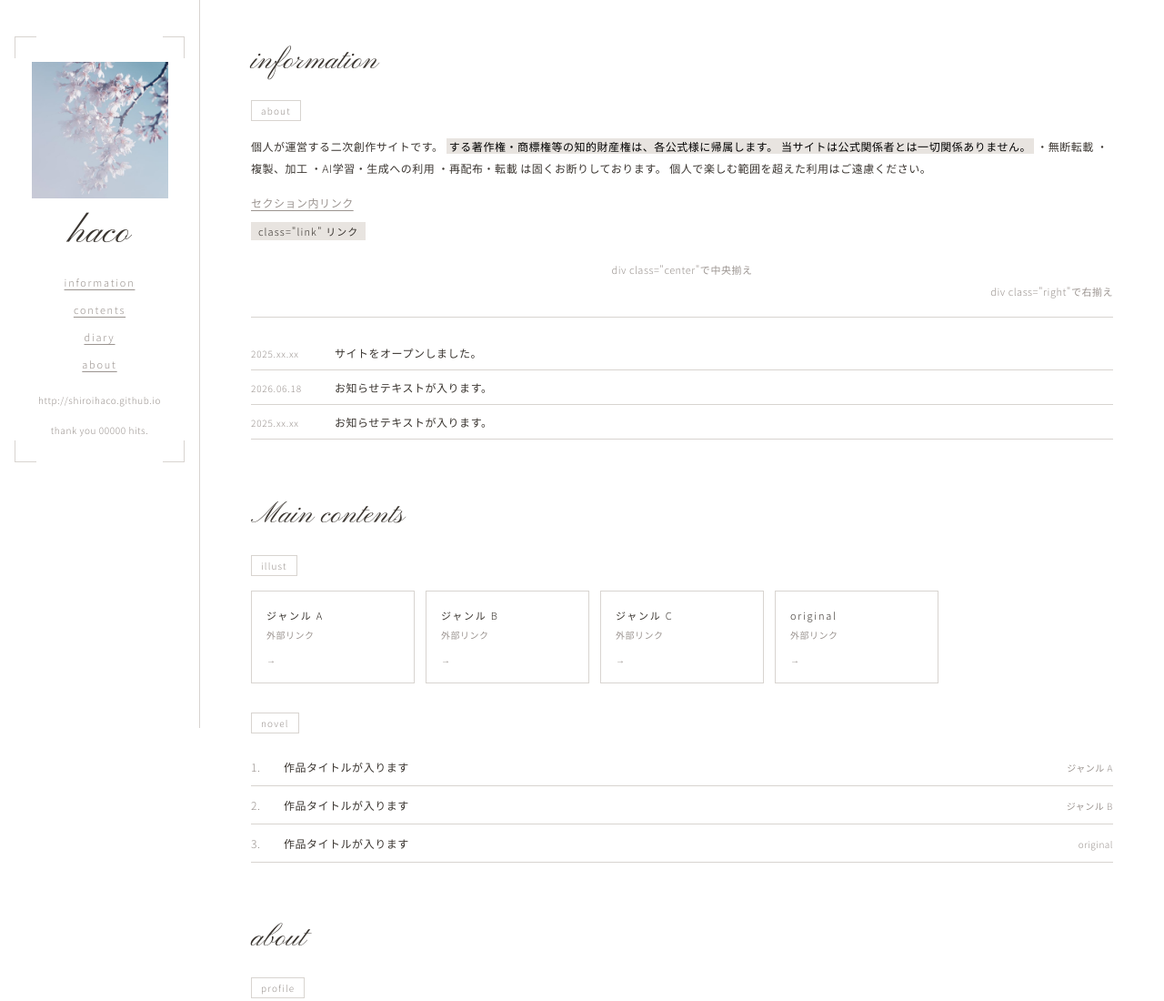
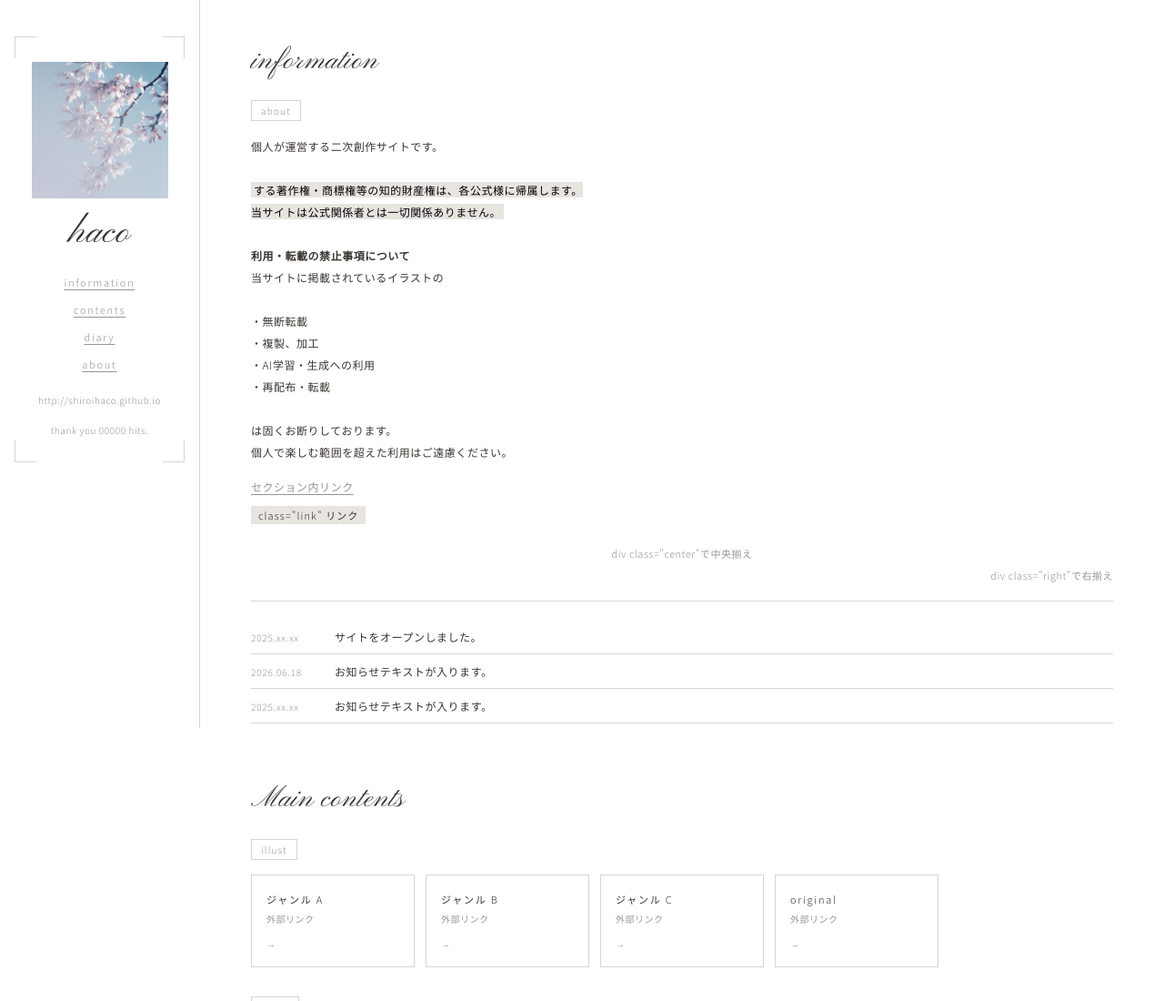
Before and after one commit to shiroihaco/shiroihaco.github.io, a plain HTML site: page index.html in a window 1280 px wide. Shown: the top 1100 px of the page at 91% size. Drawn offline with Linux system fonts and the light colour scheme.

Commit message:
Update index.html

```diff
--- a/index.html
+++ b/index.html
@@ -344,22 +344,22 @@
 
       <span class="badge">about</span>
       <div class="text-block">
-        <p>個人が運営する二次創作サイトです。
-
-<mark>する著作権・商標権等の知的財産権は、各公式様に帰属します。
-当サイトは公式関係者とは一切関係ありません。</mark
-
-利用・転載の禁止事項について
-当サイトに掲載されているイラストの
-
+        <p>個人が運営する二次創作サイトです。<br>
+<br>
+<mark>する著作権・商標権等の知的財産権は、各公式様に帰属します。<br>
+当サイトは公式関係者とは一切関係ありません。</mark><br>
+<br>
+<B>利用・転載の禁止事項について</B><br>
+当サイトに掲載されているイラストの<br>
+<br>
 <span>
-・無断転載
-・複製、加工
-・AI学習・生成への利用
-・再配布・転載
+・無断転載<br>
+・複製、加工<br>
+・AI学習・生成への利用<br>
+・再配布・転載<br>
 </span>
-
-は固くお断りしております。
+<br>
+は固くお断りしております。<br>
 
 
 個人で楽しむ範囲を超えた利用はご遠慮ください。</p>
```
